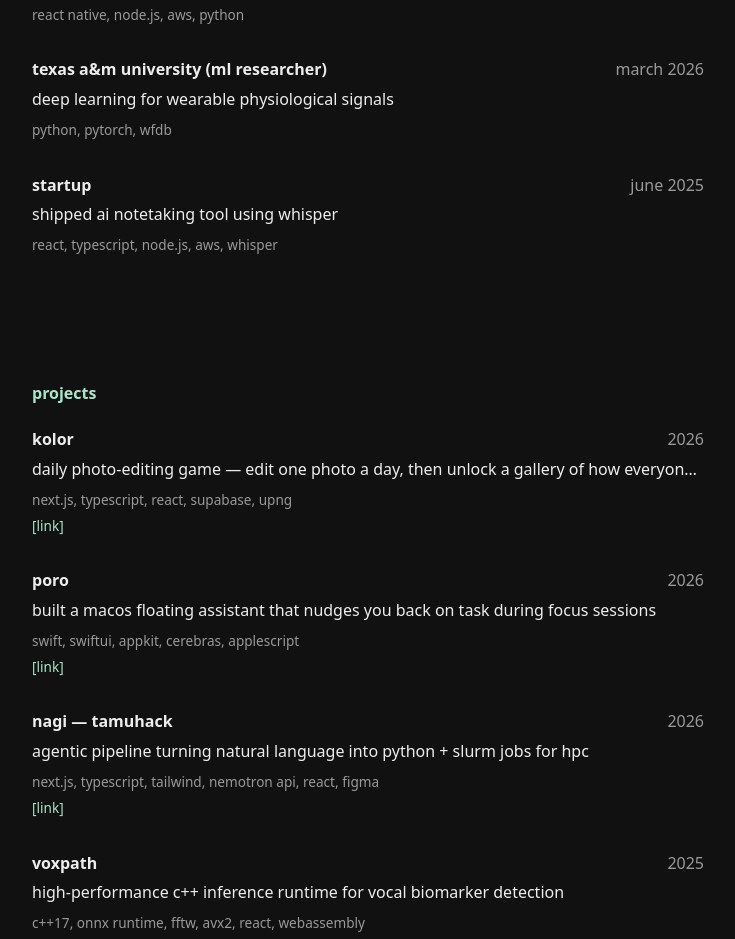
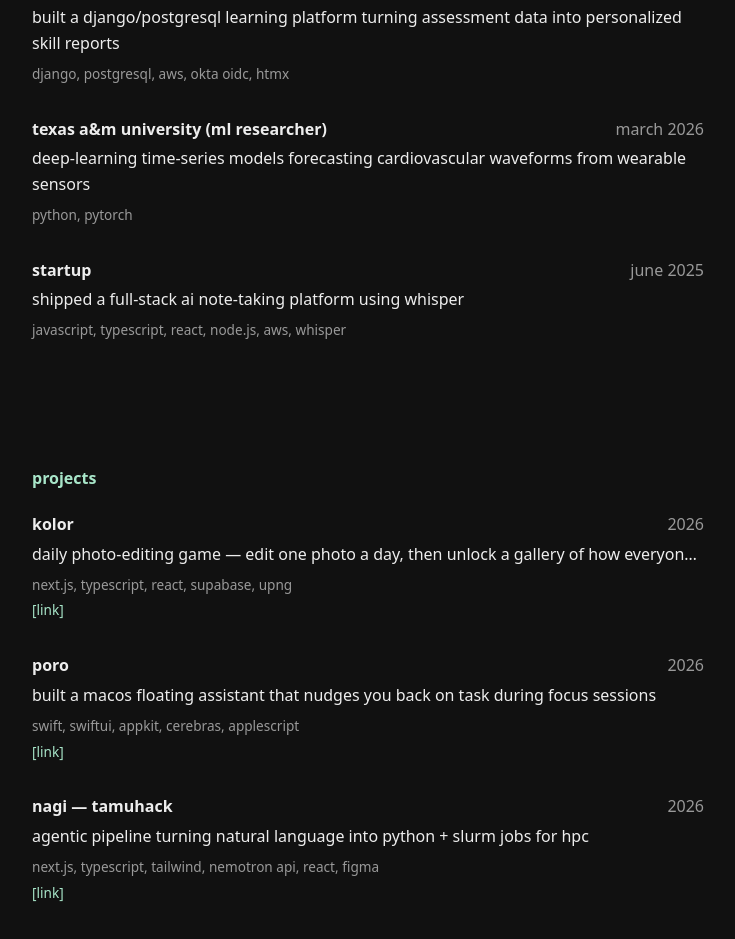
Before and after one commit to andrewv426/portfolio, a React (Vite) app: page / in a window 1280 px wide. Shown: the part 369-1308 px from the top of the page, without its empty margins (272-1007 px from the left). Built offline with nearby package versions, Linux system fonts and the light colour scheme; a web font is replaced by a local one.

Commit message:
feat: align portfolio content with resume (#17)
* feat: align portfolio content with resume

* feat: add work-in-progress blog route and navbar link

```diff
--- a/src/components/Experience.jsx
+++ b/src/components/Experience.jsx
@@ -9,9 +9,9 @@
           <span className="job-date">may 2026</span>
         </div>
         <p className="job-desc">
-          shipping full-stack ai learning tools and llm apps publicly
+          built a django/postgresql learning platform turning assessment data into personalized skill reports
         </p>
-        <p className="tech">react native, node.js, aws, python</p>
+        <p className="tech">django, postgresql, aws, okta oidc, htmx</p>
       </article>
 
       <article className="job">
@@ -20,9 +20,9 @@
           <span className="job-date">march 2026</span>
         </div>
         <p className="job-desc">
-          deep learning for wearable physiological signals
+          deep-learning time-series models forecasting cardiovascular waveforms from wearable sensors
         </p>
-        <p className="tech">python, pytorch, wfdb</p>
+        <p className="tech">python, pytorch</p>
       </article>
 
       <article className="job">
@@ -31,9 +31,9 @@
           <span className="job-date">june 2025</span>
         </div>
         <p className="job-desc">
-          shipped ai notetaking tool using whisper
+          shipped a full-stack ai note-taking platform using whisper
         </p>
-        <p className="tech">react, typescript, node.js, aws, whisper</p>
+        <p className="tech">javascript, typescript, react, node.js, aws, whisper</p>
       </article>
     </section>
   );
--- a/src/components/Navbar.jsx
+++ b/src/components/Navbar.jsx
@@ -38,6 +38,7 @@
 
       <ul className="nav-links">
         <li><NavLink to="/">experience</NavLink></li>
+        <li><NavLink to="/blog">blog</NavLink></li>
         <li><NavLink to="/about">about</NavLink></li>
         <li><NavLink to="/contact">contact</NavLink></li>
         <li>
--- a/src/components/Projects.jsx
+++ b/src/components/Projects.jsx
@@ -26,7 +26,8 @@
   {
     name: "voxpath",
     date: "2025",
-    description: "high-performance c++ inference runtime for vocal biomarker detection",
+    description:
+      "high-performance c++ inference runtime detecting vocal biomarkers for early parkinson's screening",
     tech: "c++17, onnx runtime, fftw, avx2, react, webassembly",
     repoUrl: "https://github.com/andrewv426/voxpath",
   },
--- a/src/main.jsx
+++ b/src/main.jsx
@@ -7,6 +7,7 @@
 import Home from "./pages/Home.jsx";
 import About from "./pages/About.jsx";
 import Contact from "./pages/Contact.jsx";
+import Blog from "./pages/Blog.jsx";
 
 createRoot(document.getElementById("root")).render(
   <StrictMode>
@@ -14,6 +15,7 @@
       <Routes>
         <Route path="/" element={<App />}>
           <Route index element={<Home />} />
+          <Route path="blog" element={<Blog />} />
           <Route path="about" element={<About />} />
           <Route path="contact" element={<Contact />} />
         </Route>
--- /dev/null
+++ b/src/pages/Blog.jsx
@@ -0,0 +1,10 @@
+function Blog() {
+  return (
+    <section className="page">
+      <h1>blog,</h1>
+      <p>work in progress.</p>
+    </section>
+  );
+}
+
+export default Blog;
```
